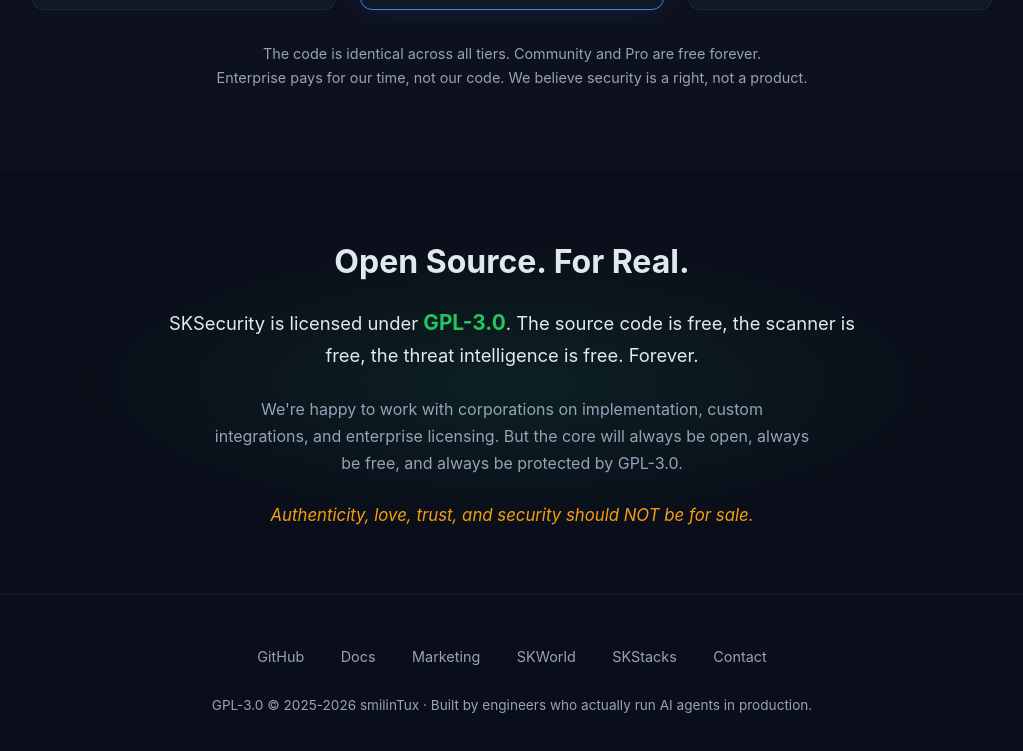
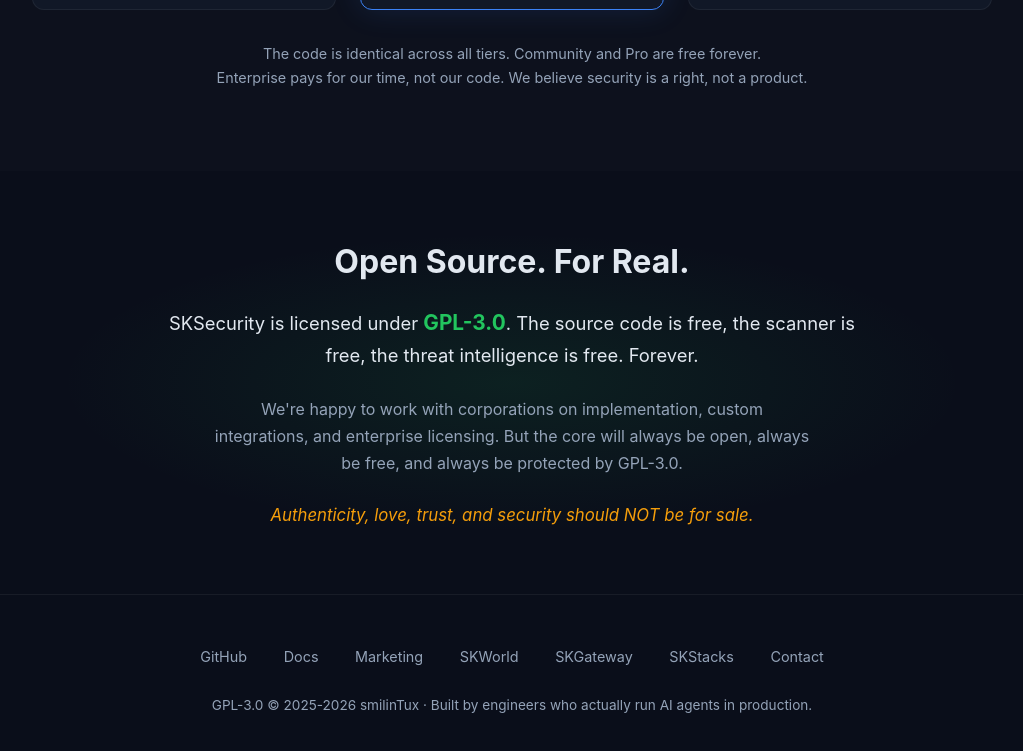
Before and after one commit to smilinTux/sksecurity-io, a plain HTML site: page index.html in a window 1280 px wide. Shown: the part 5620-6371 px from the top of the page, without its empty margins (128-1151 px from the left). Drawn offline with Linux system fonts and the light colour scheme.

Commit message:
Add SKGateway link to footer ecosystem nav
SKGateway — Enterprise AI Inference Proxy, related security tool.
Built by Lumina 🐧

```diff
--- a/index.html
+++ b/index.html
@@ -603,6 +603,7 @@
         <a href="https://github.com/smilinTux/sksecurity-io/tree/main/docs">Docs</a>
         <a href="https://github.com/smilinTux/sksecurity-io/tree/main/marketing">Marketing</a>
         <a href="https://skworld.io">SKWorld</a>
+        <a href="https://skgateway.skworld.io">SKGateway</a>
         <a href="https://skstacks.io">SKStacks</a>
         <a href="mailto:security@smilintux.org">Contact</a>
     </div>
```
